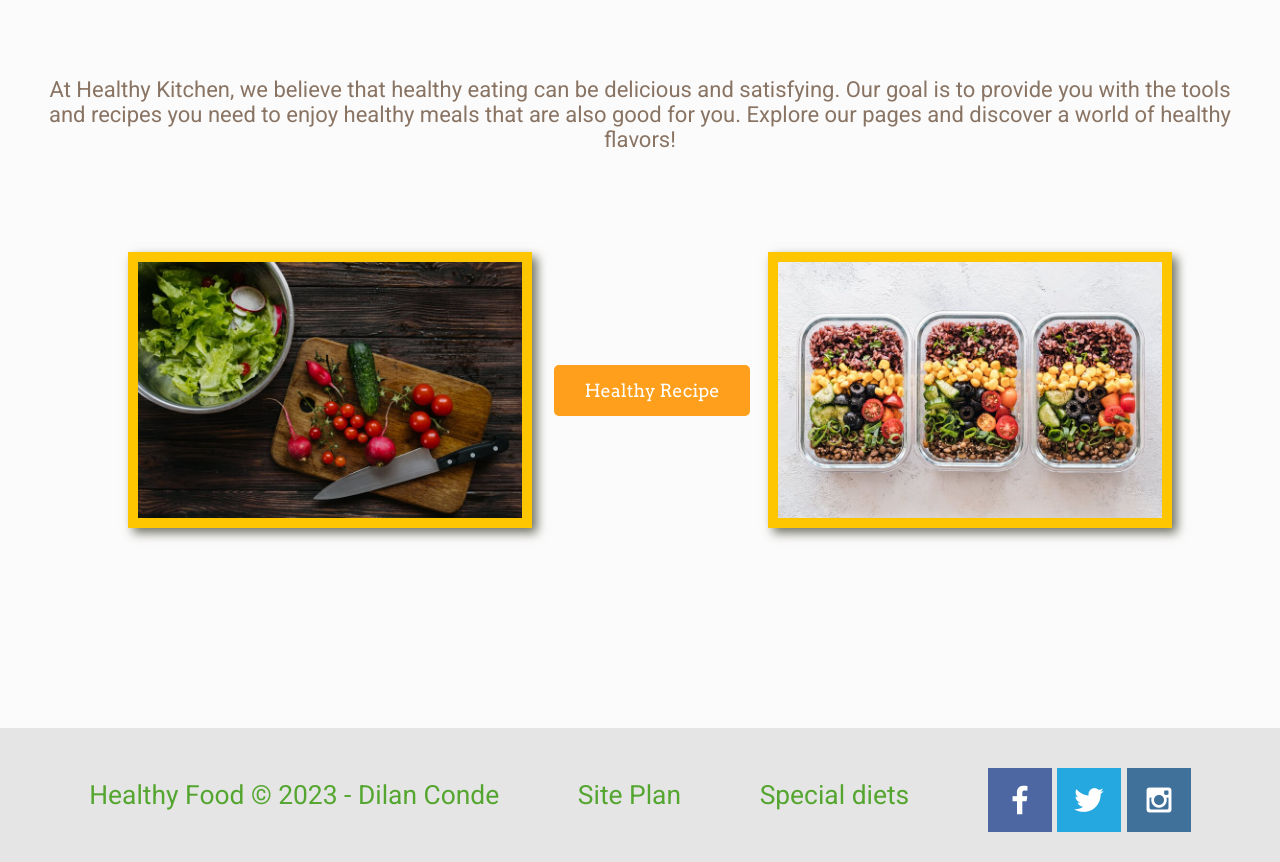
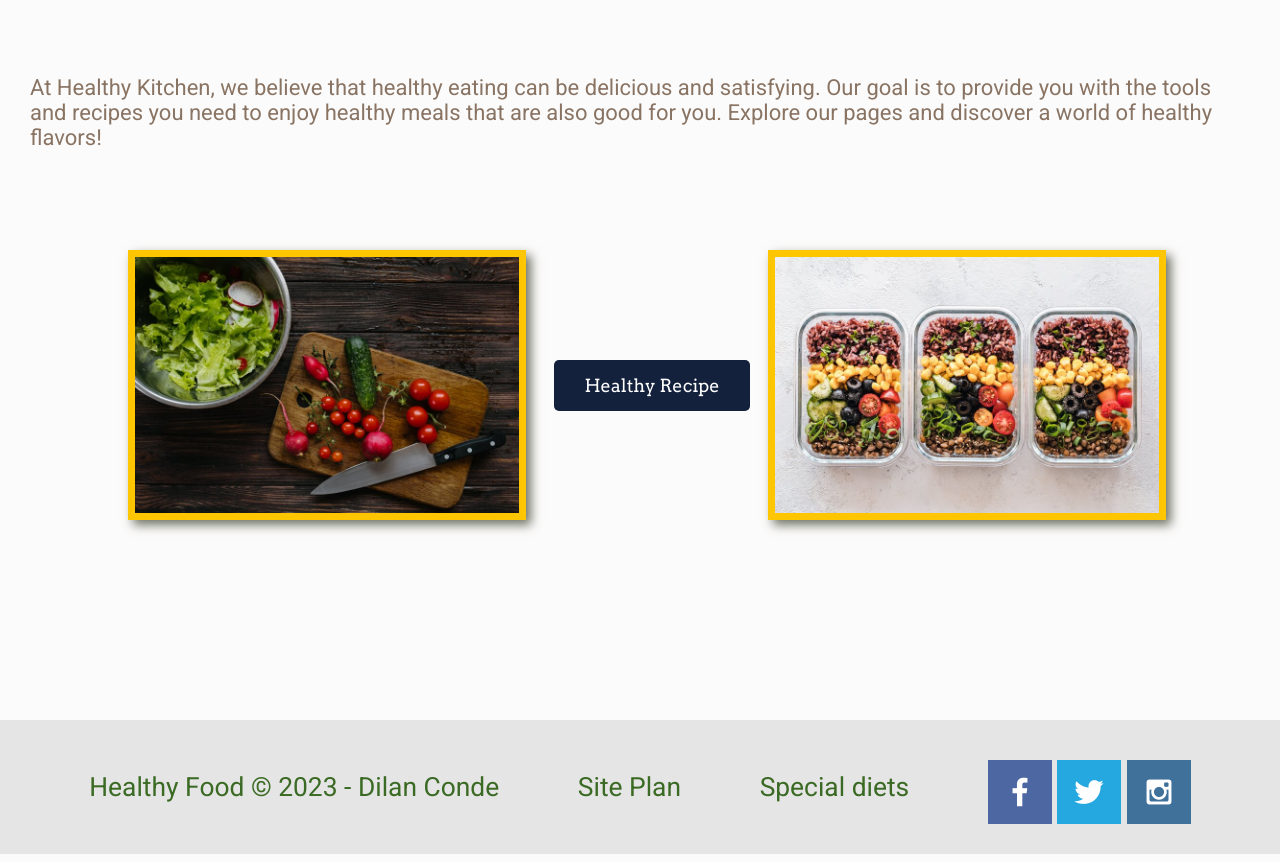
Before and after one commit to DilanConde/byu-idaho, a plain HTML site: page wdd130/personal-folder/home.html in a window 1280 px wide. Shown: the part 1702-2564 px from the top of the page. Drawn offline with Linux system fonts and the light colour scheme.

Commit message:
errors corrected

```diff
--- a/wdd130/personal-folder/home.html
+++ b/wdd130/personal-folder/home.html
@@ -25,7 +25,7 @@
             </div>
             <section id="hero-msg">
                 <h1 class="home-title">"Delicious Food For A Fealthy Life"</h1>
-                <h4>Welcome to Healthy Kitchen, where healthy and delicious food meet. At Healthy Kitchen, we believe that following a special diet doesn't mean you have to sacrifice taste or variety. We are committed to providing you with delicious and healthy recipes that fit your lifestyle. Explore and enjoy!</h4>
+                <p>Welcome to Healthy Kitchen, where healthy and delicious food meet. At Healthy Kitchen, we believe that following a special diet doesn't mean you have to sacrifice taste or variety. We are committed to providing you with delicious and healthy recipes that fit your lifestyle. Explore and enjoy!</p>
             </section>
         </div>
 
--- a/wdd130/personal-folder/styles/home.css
+++ b/wdd130/personal-folder/styles/home.css
@@ -7,6 +7,11 @@ body {
     font-size: 22px;
     margin: 0;
     padding: 0;
+}
+
+#content {
+    max-width: 1600px;
+    margin: 0 auto;
 }
 
 
@@ -51,7 +56,7 @@ nav {
 }
 
 .home-title {
-    color: #55a630;
+    color: #78e048;
     font-size: 2em;
     margin-top: 10px;
     text-align: center;
@@ -73,7 +78,7 @@ nav {
     margin-top: 100px;
 }
 
-#hero-msg h4 {
+#hero-msg p {
     color: #ffffff;
 }
 
@@ -90,7 +95,6 @@ nav {
 
 #introduction p {
     color: #897463;
-    text-align: center;
     margin-left: 30px;
     margin-right: 30px;
     margin-bottom: 130px;
@@ -122,7 +126,6 @@ nav {
     grid-column: 1/11;
     grid-row: 4/5;
     color: #897463;
-    text-align: center;
     margin-left: 30px;
     margin-right: 30px;
     margin-top: 80px;
@@ -142,7 +145,7 @@ h2 {
 }
 
 .join {
-    background-color: #ff9f1c;
+    background-color: #14213D;
     color: #ffffff;
     text-decoration: none;
     font-size: 18px;
@@ -175,7 +178,7 @@ h2 {
 
 footer {
     background-color: #e5e5e5;
-    color:#55a630;
+    color:#3a6a23;
     padding: 25px 50px;
     margin-top: 200px;
     display: flex;
@@ -188,7 +191,7 @@ footer a:hover {
 }
 
 footer a {
-    color: #55a630;
+    color: #3a6a23;
     text-decoration: none;
 }
 
@@ -209,7 +212,7 @@ footer .social img {
 
 
 .card-img, .one, .two {
-    border: 10px solid #fec601;
+    border: 7px solid #fec601;
     width: 100%;
     transition: transform .5s;
     box-shadow: 5px 5px 10px #6f7364;
```
Also changed, not shown: wdd130/personal-folder/images/rsz_recipe2-1.jpg (added), wdd130/personal-folder/images/rsz_recipe2.jpg.
